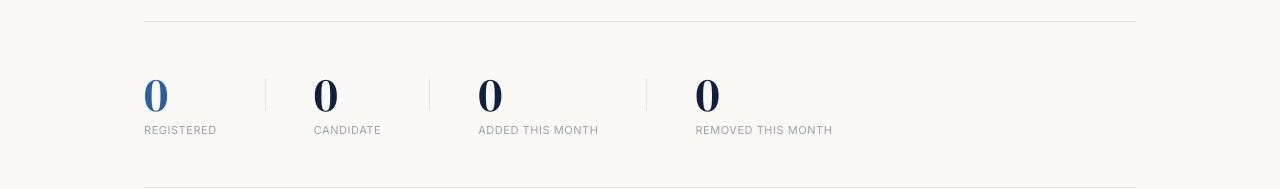
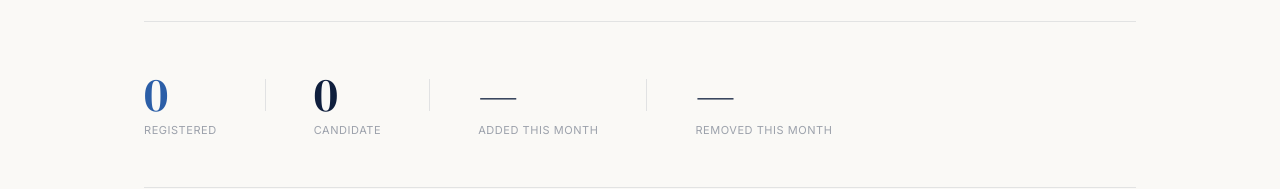
Before and after one commit to Leep-GH/PA-Registration-Test, a Next.js app: page / in a window 1280 px wide. Shown: the part 306-495 px from the top of the page. Built offline with nearby package versions, Linux system fonts and the light colour scheme; no server answers; the database is empty.

Commit message:
fix(stats): exclude initial data load from added/removed stats

```diff
--- a/src/app/dashboard-content.tsx
+++ b/src/app/dashboard-content.tsx
@@ -12,8 +12,8 @@ interface DashboardContentProps {
   lastRun: { runAt: string } | null;
   registeredCount: number;
   candidateCount: number;
-  addedThisMonth: number;
-  removedThisMonth: number;
+  addedThisMonth: number | null;
+  removedThisMonth: number | null;
 }
 
 export default function DashboardContent({
--- a/src/app/page.tsx
+++ b/src/app/page.tsx
@@ -1,7 +1,7 @@
 import type { Metadata } from 'next';
 import { getAllPdps } from '@/lib/db/repositories/pdps';
 import { getChanges } from '@/lib/db/repositories/changes';
-import { getLastSuccessfulRun } from '@/lib/db/repositories/runs';
+import { getLastSuccessfulRun, getFirstRun } from '@/lib/db/repositories/runs';
 import DashboardContent from '@/app/dashboard-content';
 
 export const metadata: Metadata = {
@@ -16,19 +16,27 @@ export const revalidate = 3600;
 export default async function DashboardPage() {
   let allPdps = await getAllPdps().catch(() => []);
   const lastRun = await getLastSuccessfulRun().catch(() => null);
+  const firstRun = await getFirstRun().catch(() => null);
 
-  // Stats: changes in last 30 days
+  // Check if tracker has been running for at least 7 days
+  const now = new Date();
+  const isNewTracker = firstRun ? (now.getTime() - new Date(firstRun.runAt).getTime()) < 7 * 24 * 60 * 60 * 1000 : true;
+
+  // Stats: changes in last 30 days, but only from after the first run (to exclude initial data load)
   const thirtyDaysAgo = new Date(Date.now() - 30 * 24 * 60 * 60 * 1000).toISOString();
+  const changesSince = firstRun ? new Date(new Date(firstRun.runAt).getTime() + 1000).toISOString() : thirtyDaysAgo;
   const recentChanges = await getChanges({
-    since: thirtyDaysAgo,
+    since: changesSince,
     limit: 200,
     offset: 0,
   }).catch(() => ({ total: 0, changes: [] }));
 
   const registeredCount = allPdps.filter((p) => p.status === 'registered' && p.isActive).length;
   const candidateCount = allPdps.filter((p) => p.status === 'candidate' && p.isActive).length;
-  const addedThisMonth = recentChanges.changes.filter((c) => c.eventType === 'added').length;
-  const removedThisMonth = recentChanges.changes.filter((c) => c.eventType === 'removed').length;
+
+  // Only show stats if tracker has been running for 7+ days
+  const addedThisMonth = isNewTracker ? null : recentChanges.changes.filter((c) => c.eventType === 'added').length;
+  const removedThisMonth = isNewTracker ? null : recentChanges.changes.filter((c) => c.eventType === 'removed').length;
 
   return (
     <DashboardContent
--- a/src/components/stats-bar.tsx
+++ b/src/components/stats-bar.tsx
@@ -1,13 +1,14 @@
 'use client';
 
+import { useState } from 'react';
 import { useLanguage } from '@/components/language-provider';
 import { t } from '@/lib/i18n';
 
 interface Props {
   registeredCount: number;
   candidateCount: number;
-  addedThisMonth: number;
-  removedThisMonth: number;
+  addedThisMonth: number | null;
+  removedThisMonth: number | null;
 }
 
 export default function StatsBar({ registeredCount, candidateCount, addedThisMonth, removedThisMonth }: Props) {
@@ -19,18 +20,31 @@ export default function StatsBar({ registeredCount, candidateCount, addedThisMon
       <div className="w-px h-8 bg-navy/10 flex-shrink-0" />
       <Stat value={candidateCount} label={t(language, 'statsCandidate')} />
       <div className="w-px h-8 bg-navy/10 flex-shrink-0" />
-      <Stat value={addedThisMonth} label={t(language, 'statsAdded')} />
+      <Stat value={addedThisMonth} label={t(language, 'statsAdded')} tooltip={addedThisMonth === null ? t(language, 'statsNotEnoughData') : undefined} />
       <div className="w-px h-8 bg-navy/10 flex-shrink-0" />
-      <Stat value={removedThisMonth} label={t(language, 'statsRemoved')} />
+      <Stat value={removedThisMonth} label={t(language, 'statsRemoved')} tooltip={removedThisMonth === null ? t(language, 'statsNotEnoughData') : undefined} />
     </div>
   );
 }
 
-function Stat({ value, label, accent = false }: { value: number; label: string; accent?: boolean }) {
+function Stat({ value, label, accent = false, tooltip }: { value: number | null; label: string; accent?: boolean; tooltip?: string }) {
+  const [hoveredStat, setHoveredStat] = useState(false);
+
   return (
-    <div className="flex flex-col items-start flex-shrink-0">
-      <span className={`font-display text-4xl sm:text-5xl tabular-nums ${accent ? 'text-accent' : 'text-navy'}`}>{value}</span>
+    <div
+      className="flex flex-col items-start flex-shrink-0 relative"
+      onMouseEnter={() => tooltip && setHoveredStat(true)}
+      onMouseLeave={() => setHoveredStat(false)}
+    >
+      <span className={`font-display text-4xl sm:text-5xl tabular-nums ${accent ? 'text-accent' : 'text-navy'}`}>
+        {value !== null ? value : '—'}
+      </span>
       <span className="text-[11px] font-body text-navy/40 uppercase tracking-wider mt-1">{label}</span>
+      {tooltip && hoveredStat && (
+        <div className="absolute bottom-full left-0 mb-2 px-2 py-1 bg-navy text-cream text-[10px] font-normal whitespace-nowrap rounded z-10 pointer-events-none">
+          {tooltip}
+        </div>
+      )}
     </div>
   );
 }
--- a/src/lib/db/repositories/runs.ts
+++ b/src/lib/db/repositories/runs.ts
@@ -81,6 +81,21 @@ export async function isRunInProgress(): Promise<boolean> {
   return rows.length > 0;
 }
 
+/** Returns the first successful run (oldest completed run). */
+export async function getFirstRun(): Promise<ScrapeRun | null> {
+  const db = getDb();
+  const rows = await db
+    .select()
+    .from(scrapeRuns)
+    .where(
+      sql`${scrapeRuns.status} in ('success', 'no_change')`,
+    )
+    .orderBy(sql`${scrapeRuns.id} asc`)
+    .limit(1)
+    ;
+  return rows[0] ?? null;
+}
+
 /** Returns the last N runs (for display/debugging). */
 export async function getRecentRuns(limit = 10): Promise<ScrapeRun[]> {
   const db = getDb();
--- a/src/lib/i18n.ts
+++ b/src/lib/i18n.ts
@@ -20,6 +20,7 @@ export const translations = {
     statsCandidate: 'Candidate',
     statsAdded: 'Added this month',
     statsRemoved: 'Removed this month',
+    statsNotEnoughData: 'Not enough data yet — check back after the first weekly cycle',
 
     // Table
     statusRegistered: 'Registered',
@@ -79,6 +80,7 @@ export const translations = {
     statsCandidate: 'Candidate',
     statsAdded: 'Ajoutée ce mois-ci',
     statsRemoved: 'Retirée ce mois-ci',
+    statsNotEnoughData: 'Données insuffisantes — revenez après le premier cycle hebdomadaire',
 
     // Table
     statusRegistered: 'Immatriculée',
```
